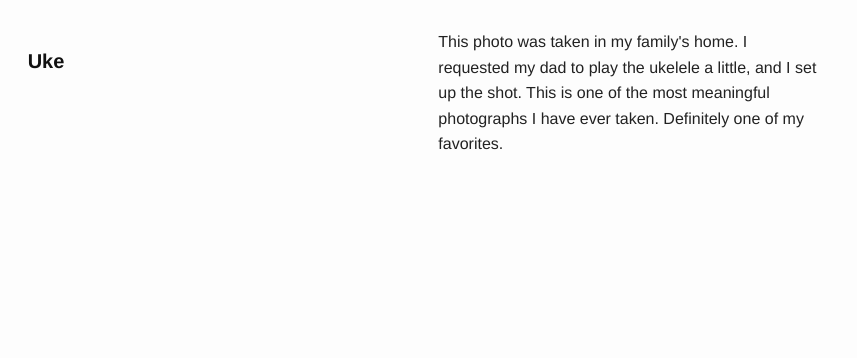
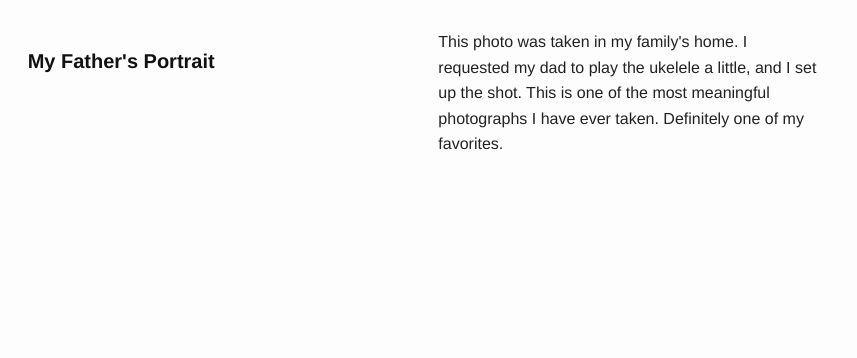
Before and after one commit to JacksonRankin117/PersonalSite, a plain HTML site: page index.html in a window 1280 px wide. Shown: the part 1349-1707 px from the top of the page, 423-1280 px from the left. Drawn offline with Linux system fonts and the light colour scheme.

Commit message:
Small Change to a photo title

```diff
--- a/index.html
+++ b/index.html
@@ -57,7 +57,7 @@
             </div>
             <div id="photo-3">
                 <img src="landing-page-photos/Ukelele.jpg" alt="Portrait of my father with a ukelele">
-                <h3> Uke </h3>
+                <h3> My Father's Portrait </h3>
                 <p>This photo was taken in my family's home. I requested my dad to play the ukelele a little, and I set up the
                     shot. This is one of the most meaningful photographs I have ever taken. Definitely one of my favorites.</p>
             </div>
```
